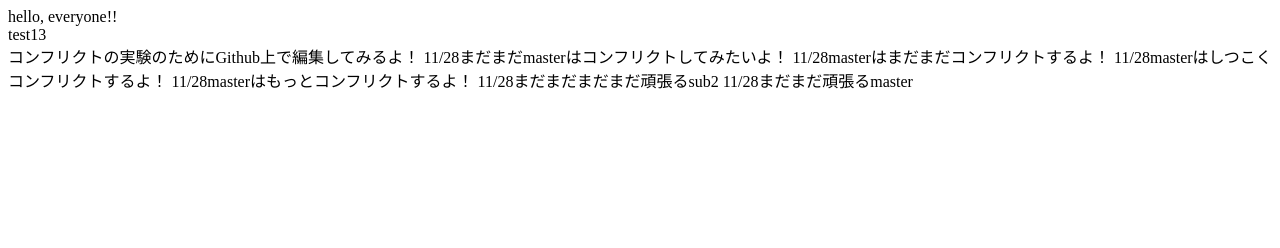
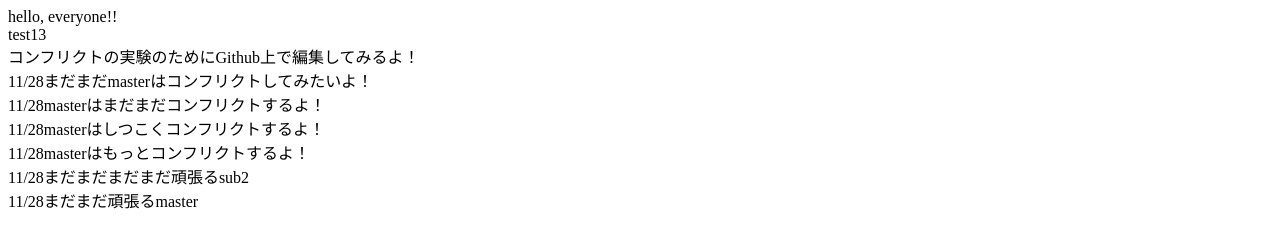
Before and after one commit to ikukoa/test13, a plain HTML site: page index.html in a window 1280 px wide. Drawn offline with Linux system fonts and the light colour scheme.

Commit message:
add br to text

```diff
--- a/index.html
+++ b/index.html
@@ -7,12 +7,12 @@
   <body>
   hello, everyone!!<br>
   test13<br>
-  コンフリクトの実験のためにGithub上で編集してみるよ！
-  11/28まだまだmasterはコンフリクトしてみたいよ！
-  11/28masterはまだまだコンフリクトするよ！
-  11/28masterはしつこくコンフリクトするよ！
-  11/28masterはもっとコンフリクトするよ！
-  11/28まだまだまだまだ頑張るsub2
-  11/28まだまだ頑張るmaster
+  コンフリクトの実験のためにGithub上で編集してみるよ！<br>
+  11/28まだまだmasterはコンフリクトしてみたいよ！<br>
+  11/28masterはまだまだコンフリクトするよ！<br>
+  11/28masterはしつこくコンフリクトするよ！<br>
+  11/28masterはもっとコンフリクトするよ！<br>
+  11/28まだまだまだまだ頑張るsub2<br>
+  11/28まだまだ頑張るmaster<br>
   </body>
 </html>
```
